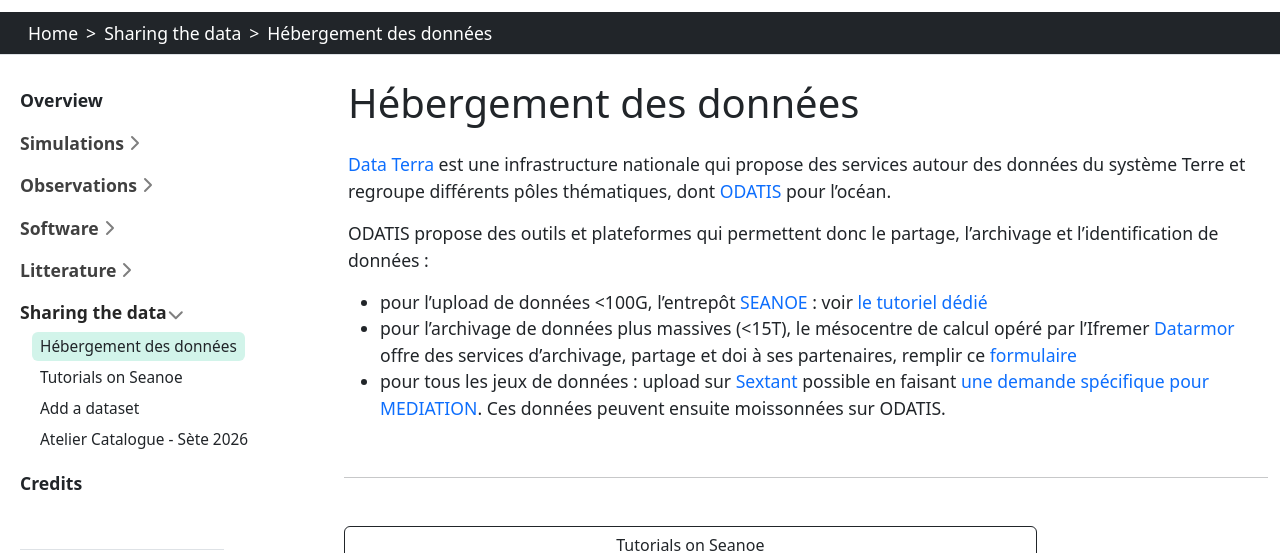
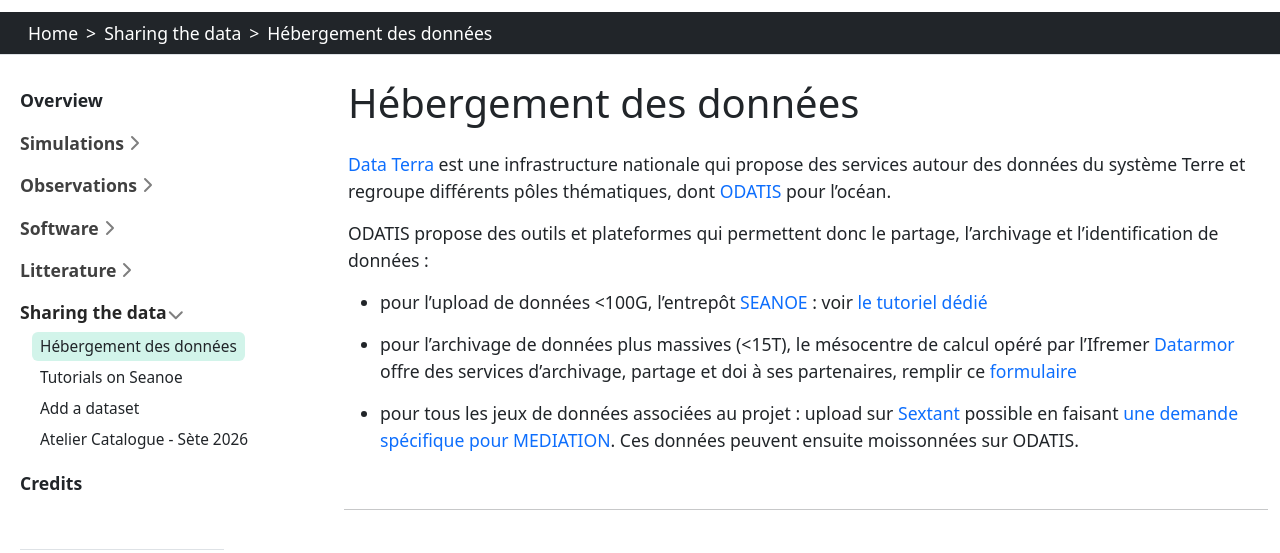
Before and after one commit to MEDIATION-ocean/mediation-catalog-webpage, a Jekyll site: the page built from content/tutorials/resources.md, in a window 1280 px wide and 900 px high, cut to the strip 120-673 px from the top of the window. Built offline with Jekyll 4.4.1, drawn with Linux system fonts in a browser that asks for light colours.

Commit message:
Update resources.md

```diff
--- a/content/tutorials/resources.md
+++ b/content/tutorials/resources.md
@@ -11,5 +11,7 @@ title: Hébergement des données
 ODATIS propose des outils et plateformes qui permettent donc le partage, l'archivage et l'identification de données :
 
   - pour l'upload de données <100G, l'entrepôt [SEANOE](https://www.seanoe.org/) : voir [le tutoriel dédié](https://mediation-ocean.github.io/mediation-catalog-webpage/content/tutorials/seanoe.html)
+
   - pour l'archivage de données plus massives (<15T), le mésocentre de calcul opéré par l'Ifremer [Datarmor](https://datarmor.ifremer.fr/) offre des services d'archivage, partage et doi à ses partenaires, remplir ce [formulaire](https://forms.ifremer.fr/datarmor/catalogage/)
-  - pour tous les jeux de données : upload sur [Sextant](https://sextant.ifremer.fr/) possible en faisant [une demande spécifique pour MEDIATION](https://sextant.ifremer.fr/Donnees/Deposer-une-donnee). Ces données peuvent ensuite moissonnées sur ODATIS.
+
+  - pour tous les jeux de données associées au projet : upload sur [Sextant](https://sextant.ifremer.fr/) possible en faisant [une demande spécifique pour MEDIATION](https://sextant.ifremer.fr/Donnees/Deposer-une-donnee). Ces données peuvent ensuite moissonnées sur ODATIS.
```
